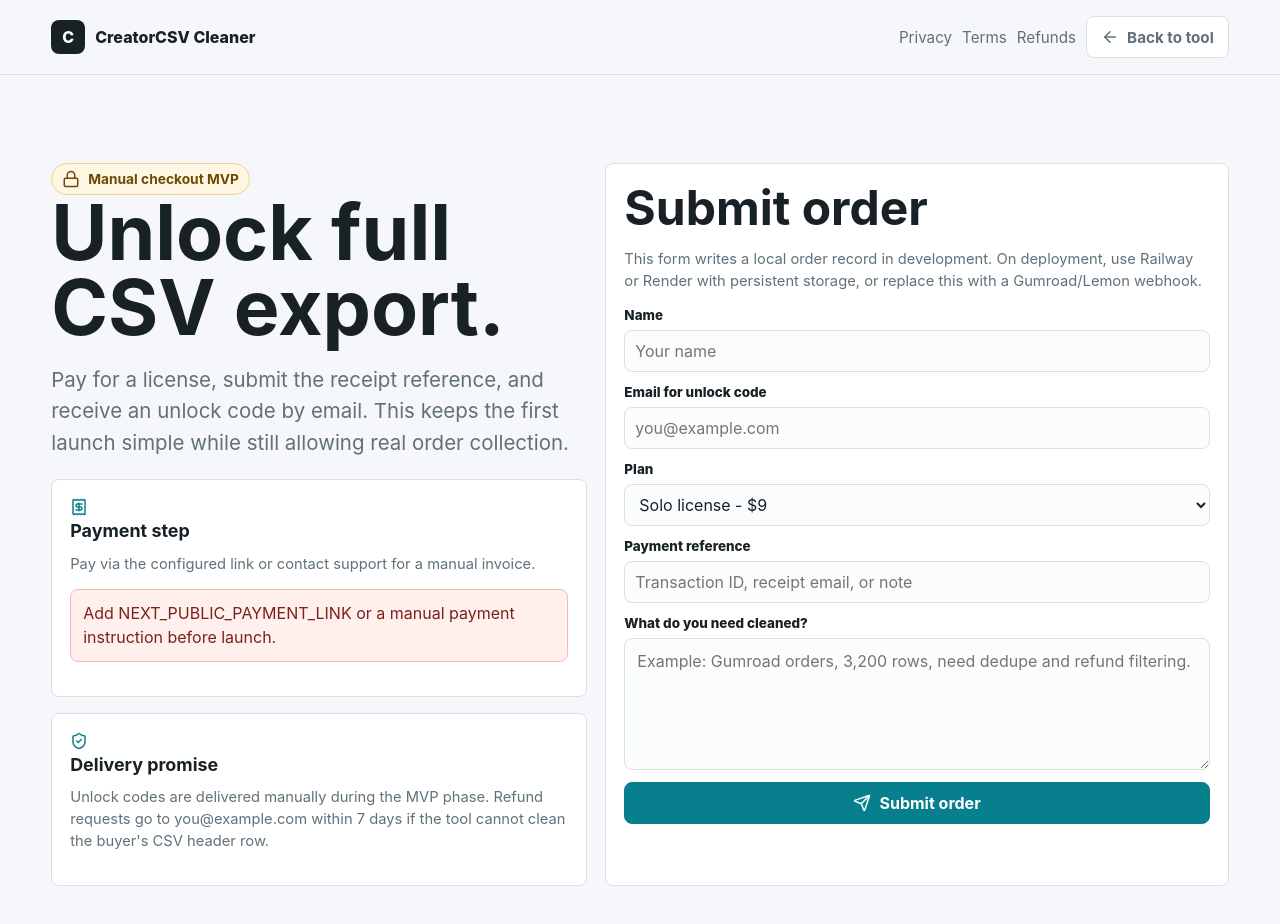
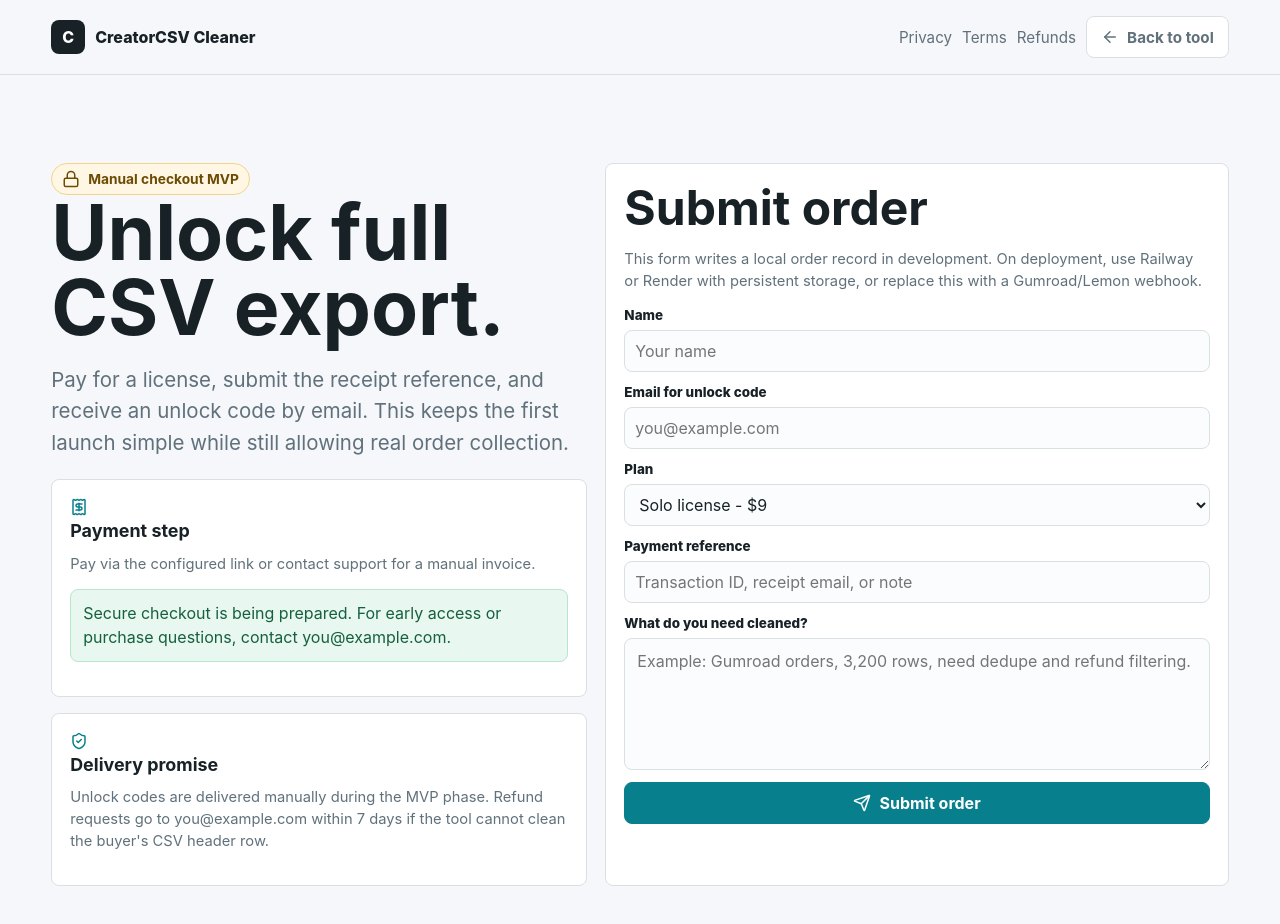
Before and after one commit to zhutiancheng9870/-, a Next.js app: page /checkout in a window 1280 px wide. Shown: the top 924 px of the page. Built offline with nearby package versions, Linux system fonts and the light colour scheme.

Commit message:
Polish checkout fallback for review

```diff
--- a/app/checkout/page.tsx
+++ b/app/checkout/page.tsx
@@ -49,8 +49,9 @@ export default function CheckoutPage() {
                     Open payment page
                   </a>
                 ) : (
-                  <p className="alert alert-error">
-                    Add NEXT_PUBLIC_PAYMENT_LINK or a manual payment instruction before launch.
+                  <p className="alert alert-success">
+                    Secure checkout is being prepared. For early access or purchase questions,
+                    contact {supportEmail}.
                   </p>
                 )}
               </div>
```
